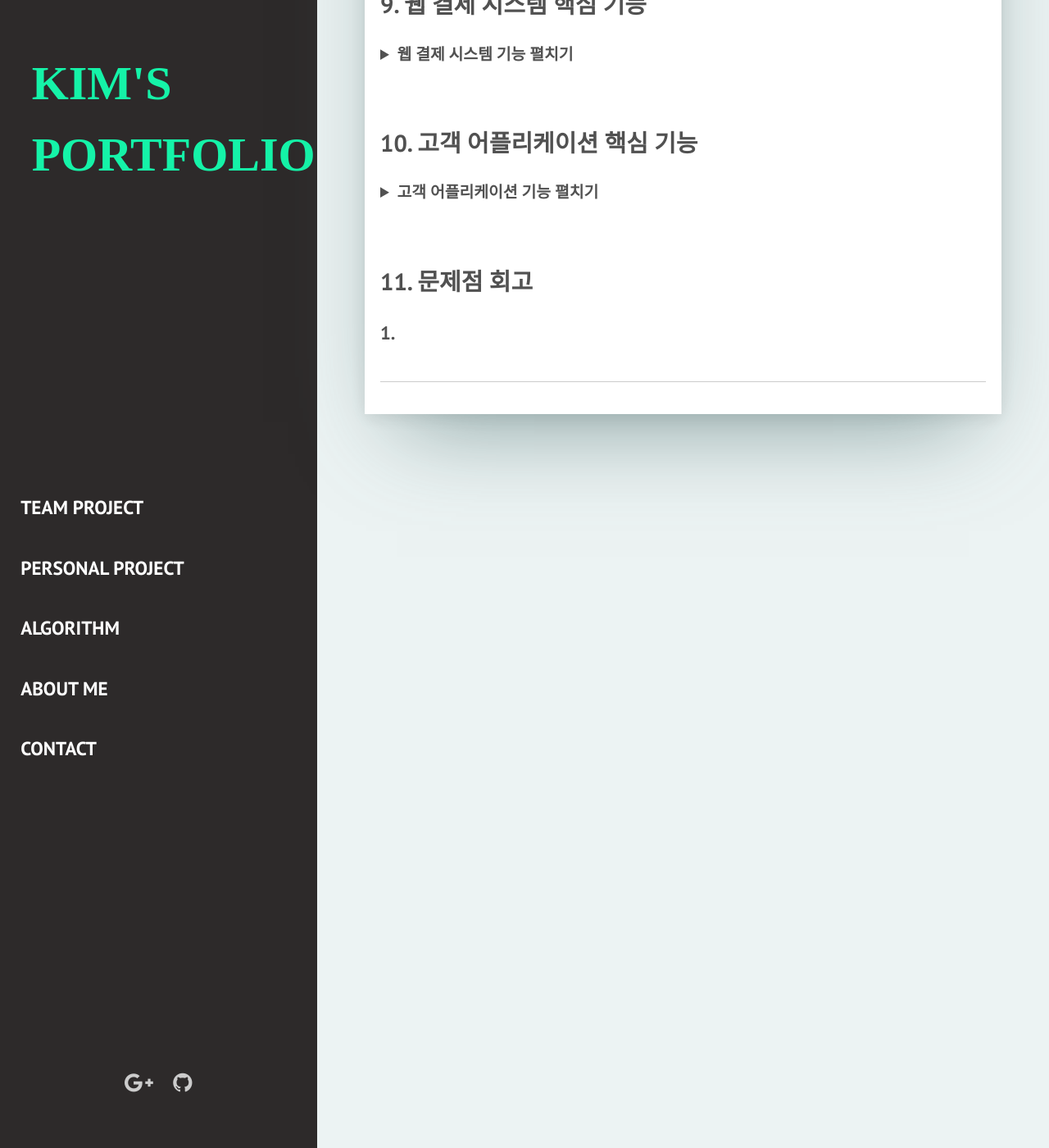
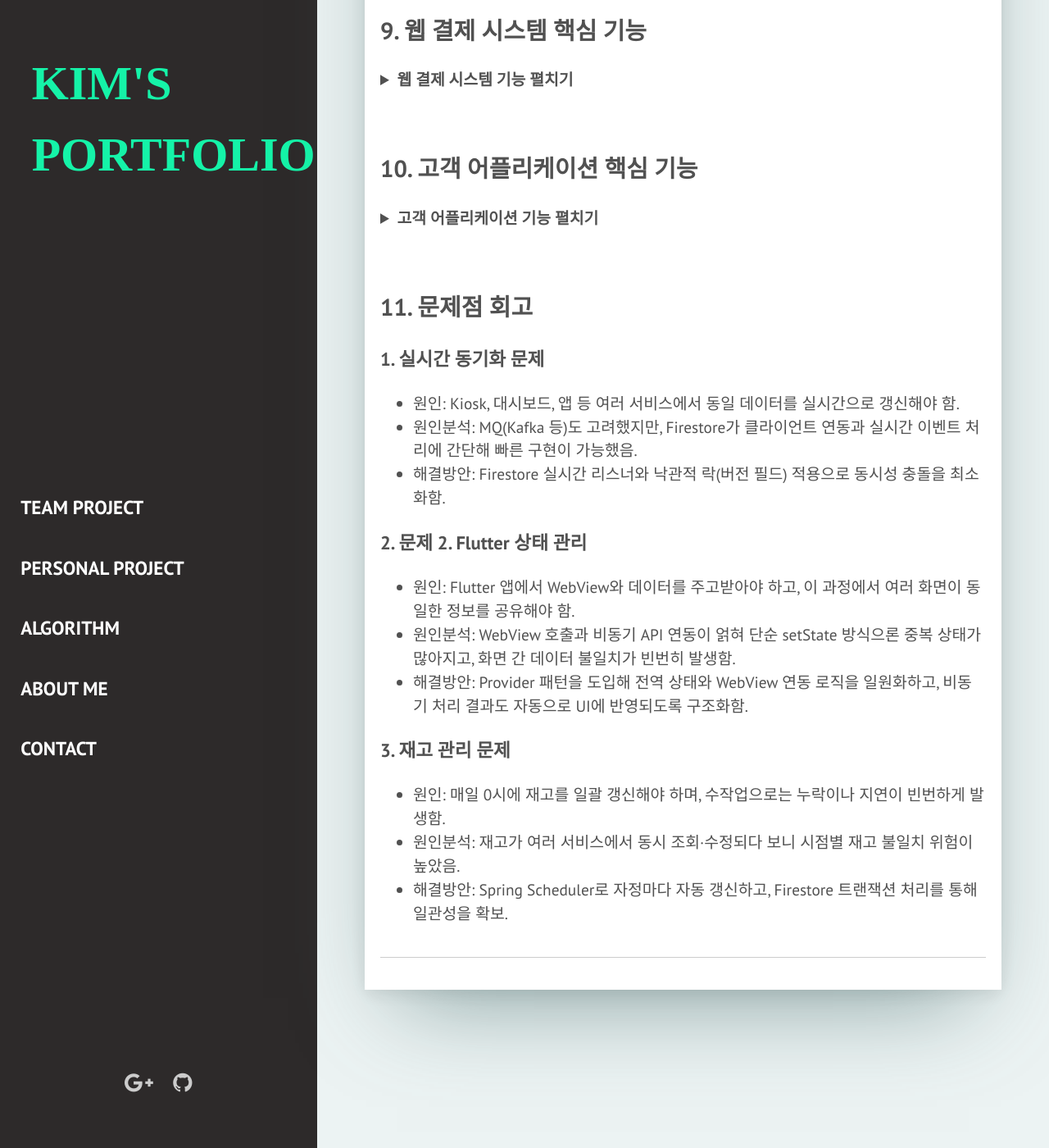
Before and after one commit to kimgusxo/kimgusxo.github.io, a Jekyll site: the page built from _team_projects/lgstation.markdown, in a window 1280 px wide and 1400 px high, scrolled down 6699 px. Shown: the whole window at 82% size. Built offline with Jekyll 4.4.1, drawn with Linux system fonts in a browser that asks for light colours; some web fonts are replaced; some of the changed text lies outside the part shown.

Commit message:
팀프로젝트 수정정

```diff
--- a/_team_projects/lgstation.markdown
+++ b/_team_projects/lgstation.markdown
@@ -123,13 +123,14 @@ description: (부트캠프 DX 프로젝트) 잠재 고객을 잡기위한 가전
 
 <br>
 
-## 5-1. ERD 다이어그램
+## 5. 데이터베이스
+### 5-1. ERD 다이어그램
 ![ERD](../assets/img/team_project/LG_LifeStation-ERD.png)
 
-## 5-2. FireStore 컬렉션 구조
+### 5-2. FireStore 컬렉션 구조
 ![FireStore](../assets/img/team_project/LG_LifeStation-FireStore.png)
 
-## 5-3. Redis 키-값 쌍 구조
+### 5-3. Redis 키-값 쌍 구조
 ![Redis](../assets/img/team_project/LG_LifeStation-Redis.png)
 
 <br>
@@ -137,7 +138,7 @@ description: (부트캠프 DX 프로젝트) 잠재 고객을 잡기위한 가전
 ## 6. 서비스 흐름도
 ### 6-1. 관리자 대시보드 흐름도
 ![ServiceFlow1](../assets/img/team_project/LG_LifeStation-ServiceFlow1.png)
-### 6-2. 고객 어플리케이션 흐름도
+### 6-2. 고객 어플리케이션 & 웹 결제 시스템 흐름도
 ![ServiceFlow2](../assets/img/team_project/LG_LifeStation-ServiceFlow2.png)
 
 <br>
@@ -232,4 +233,17 @@ description: (부트캠프 DX 프로젝트) 잠재 고객을 잡기위한 가전
 <br>
 
 ## 11. 문제점 회고
-### 1.
+### 1. 실시간 동기화 문제
+- 원인: Kiosk, 대시보드, 앱 등 여러 서비스에서 동일 데이터를 실시간으로 갱신해야 함.
+- 원인분석: MQ(Kafka 등)도 고려했지만, Firestore가 클라이언트 연동과 실시간 이벤트 처리에 간단해 빠른 구현이 가능했음.
+- 해결방안: Firestore 실시간 리스너와 낙관적 락(버전 필드) 적용으로 동시성 충돌을 최소화함.
+
+### 2. 문제 2. Flutter 상태 관리
+- 원인: Flutter 앱에서 WebView와 데이터를 주고받아야 하고, 이 과정에서 여러 화면이 동일한 정보를 공유해야 함.
+- 원인분석: WebView 호출과 비동기 API 연동이 얽혀 단순 setState 방식으론 중복 상태가 많아지고, 화면 간 데이터 불일치가 빈번히 발생함.
+- 해결방안: Provider 패턴을 도입해 전역 상태와 WebView 연동 로직을 일원화하고, 비동기 처리 결과도 자동으로 UI에 반영되도록 구조화함.
+
+### 3. 재고 관리 문제
+- 원인: 매일 0시에 재고를 일괄 갱신해야 하며, 수작업으로는 누락이나 지연이 빈번하게 발생함.
+- 원인분석: 재고가 여러 서비스에서 동시 조회·수정되다 보니 시점별 재고 불일치 위험이 높았음.
+- 해결방안: Spring Scheduler로 자정마다 자동 갱신하고, Firestore 트랜잭션 처리를 통해 일관성을 확보.
```
Also changed, not shown: assets/img/team_project/LG_LifeStation-Persona.png (added).
